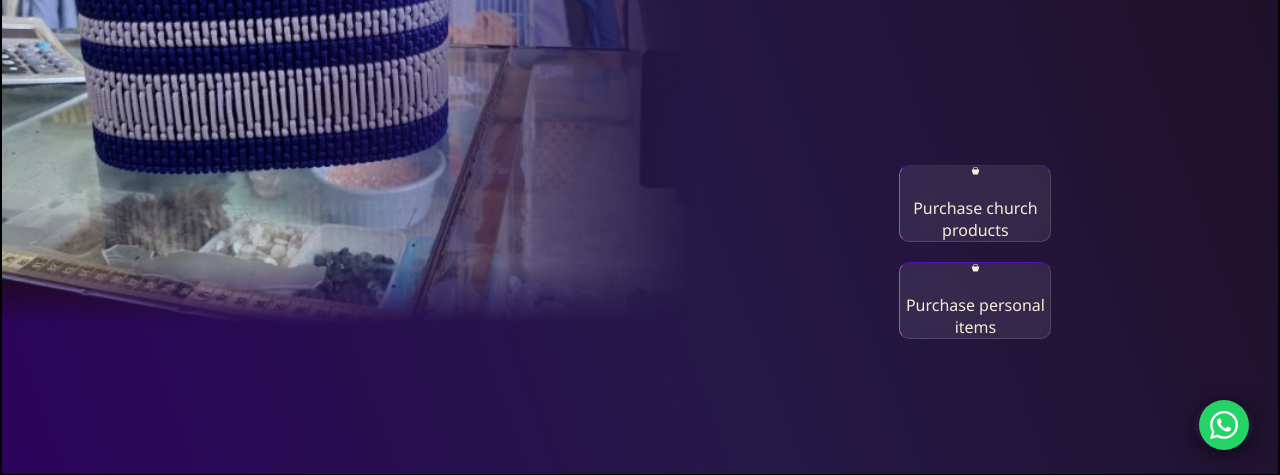
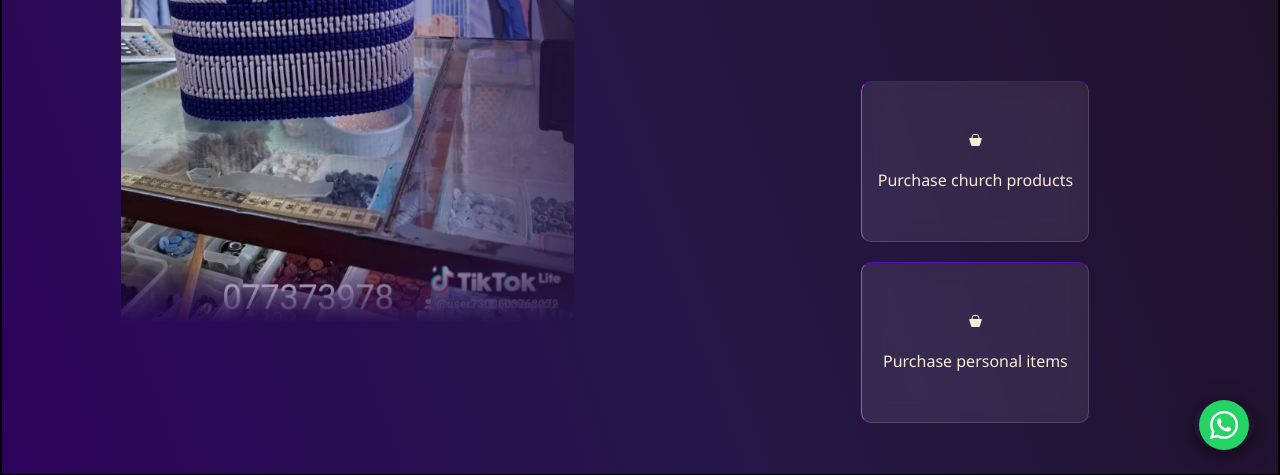
Before and after one commit to perfectsibanda/SHUMBAKADZI, a plain HTML site: page index.html in a window 1280 px wide. Shown: the part 284-759 px from the top of the page. Drawn offline with Linux system fonts and the light colour scheme.

Commit message:
changed img to contain instead of cover to make sure the image is not cropped and fits within the container.

```diff
--- a/style.css
+++ b/style.css
@@ -35,7 +35,7 @@
      mask-composite: intersect;
      height: 80%;
      width: 100%;
-     object-fit: cover;
+     object-fit: contain;
 }
 
 #logotab {
@@ -69,8 +69,8 @@
      justify-content: center;
      align-items: center;
      text-decoration: none;
-     height: 75px;
-     width: 150px;
+     height: 30%;
+     width: 40%;
      transition: height 0.2s ease, width 0.2s ease, color 0.2s ease, box-shadow 0.2s ease;
 }
 
```
